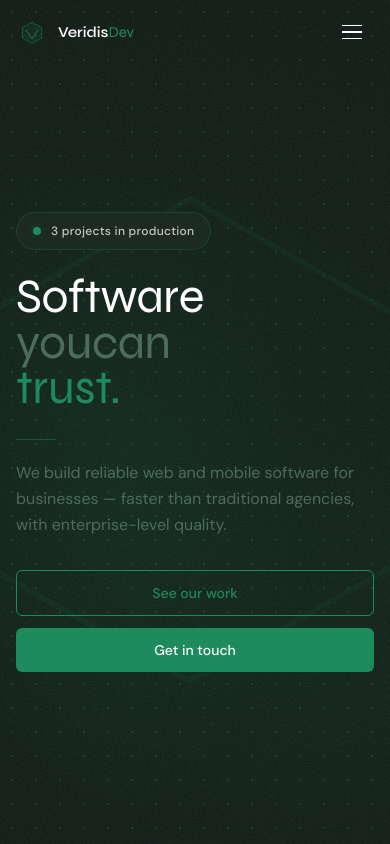
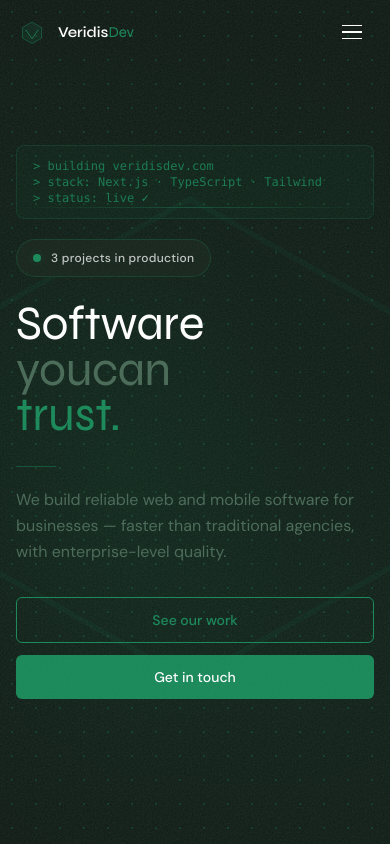
Before and after one commit to dacq7/veridisdev-lp, a Next.js app: page / in a window 390 px wide. Shown: the top 844 px of the page. Built offline with nearby package versions, Linux system fonts and the light colour scheme.

Commit message:
feat: fix icon bounce animation on all 4 howwework cards

```diff
--- a/src/components/Hero.tsx
+++ b/src/components/Hero.tsx
@@ -472,7 +472,7 @@ export default function Hero() {
       </svg>
 
       {/* ── Main content ─────────────────────────────────────────────── */}
-      <div className="relative z-10 w-full max-w-7xl mx-auto px-4 md:px-8 lg:px-16 pt-20 pb-10">
+      <div className="relative z-10 w-full max-w-7xl mx-auto px-4 md:px-8 lg:px-16 pt-20 pb-10 max-sm:pt-8 max-sm:pb-8">
         <div
           className="grid grid-cols-1 md:grid-cols-2 gap-8 lg:gap-16 items-center"
           style={{ perspective: '1000px' }}
@@ -480,6 +480,67 @@ export default function Hero() {
 
           {/* ── Left column: headline + subtext + buttons ────────────── */}
           <motion.div initial="hidden" animate="show">
+
+            {/* ── Mobile terminal — visible ONLY below 640px ───────────── */}
+            <div
+              className="block sm:hidden mb-5 relative overflow-hidden rounded-lg px-4 py-3 w-full max-w-sm"
+              style={{
+                background: 'rgba(26, 138, 90, 0.06)',
+                border: '1px solid rgba(26, 138, 90, 0.2)',
+              }}
+            >
+              <motion.div
+                initial={{ opacity: 0, x: -8 }}
+                animate={{ opacity: 1, x: 0 }}
+                transition={{ duration: 0.4, ease: 'easeOut', delay: 0.3 }}
+                className="font-mono text-xs"
+                style={{ color: 'rgba(26, 138, 90, 0.85)' }}
+              >
+                {'> building veridisdev.com'}
+              </motion.div>
+              <motion.div
+                initial={{ opacity: 0, x: -8 }}
+                animate={{ opacity: 1, x: 0 }}
+                transition={{ duration: 0.4, ease: 'easeOut', delay: 1.2 }}
+                className="font-mono text-xs"
+                style={{ color: 'rgba(26, 138, 90, 0.85)' }}
+              >
+                {'> stack: Next.js · TypeScript · Tailwind'}
+              </motion.div>
+              <motion.div
+                initial={{ opacity: 0, x: -8 }}
+                animate={{ opacity: 1, x: 0 }}
+                transition={{ duration: 0.4, ease: 'easeOut', delay: 2.1 }}
+                className="font-mono text-xs"
+                style={{ color: 'rgba(26, 138, 90, 0.85)' }}
+              >
+                {'> status: live '}
+                <span style={{ color: '#1A8A5A' }}>✓</span>
+                <motion.span
+                  className="font-mono"
+                  style={{ color: '#1A8A5A' }}
+                  initial={{ opacity: 0 }}
+                  animate={{ opacity: [1, 0, 1] }}
+                  transition={{ duration: 0.8, repeat: Infinity, delay: 2.5 }}
+                >
+                  _
+                </motion.span>
+              </motion.div>
+              {/* Scan line — Task 2 */}
+              <motion.div
+                aria-hidden="true"
+                style={{
+                  position: 'absolute',
+                  left: 0,
+                  right: 0,
+                  height: '1px',
+                  background: 'linear-gradient(90deg, transparent, rgba(26,138,90,0.4), transparent)',
+                  pointerEvents: 'none',
+                }}
+                animate={{ top: ['-1px', '100%'] }}
+                transition={{ duration: 2, ease: 'easeInOut', repeat: Infinity, delay: 2.5 }}
+              />
+            </div>
 
             {/* Badge — mobile only (Phase 4: drops from above) */}
             <motion.div variants={BADGE} className="md:hidden mb-6">
```
